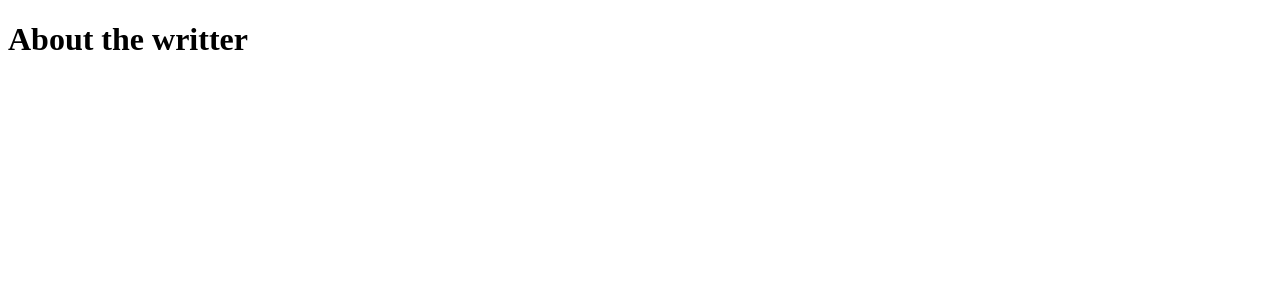
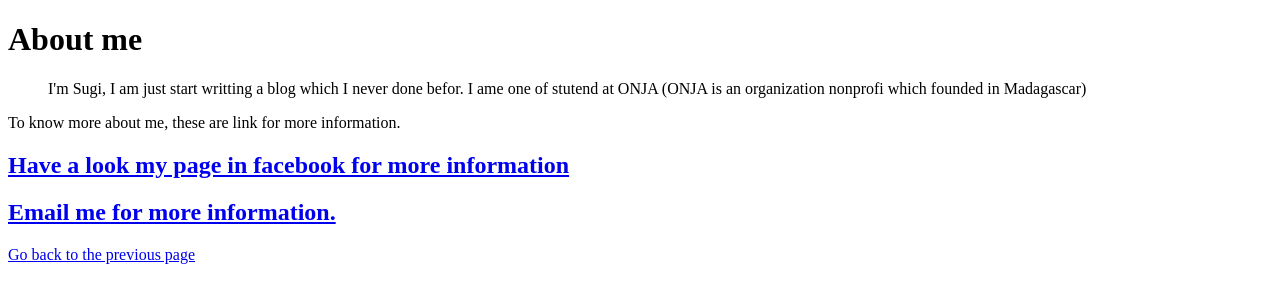
Before and after one commit to vahona/Blog, a plain HTML site: page about.html in a window 1280 px wide. Drawn offline with Linux system fonts and the light colour scheme.

Commit message:
added secondeblog-20-02-22.html

```diff
--- a/about.html
+++ b/about.html
@@ -2,14 +2,37 @@
 <html lang="en">
   <head>
     <meta charset="UTF-8">
-    <meta name="viewport">
+    <meta name="viewport" content="width=device-width">
     <title>Life</title>
   </head>
   <body>
     <header>
       <h1>
-        About the writter
+        About me
       </h1>
     </header>
     <main>
+      <blockquote>
+        I'm Sugi, I am just start writting a blog which I never done befor. I ame one of stutend at ONJA (ONJA is an organization nonprofi which founded in Madagascar)
+      </blockquote>
       <p>
+        To know more about me, these are link for more information.
+      </p>
+    </main>
+    <footer>
+      <h2>
+        <a href="https://web.facebook.com/isabell.zafimaro">
+          Have a look my page in facebook for more information
+        </a>
+      </h2>
+      <h2>
+        <a href="mailto:bell.zafimarovololona@gmail.com?subject=html">
+          Email me for more information.
+        </a>
+      </h2>
+        <a href="index.html">
+         Go back to the previous page
+        </a>
+    </footer>
+</body>
+</html>
```
Also changed, not shown: secondeblog-20-02-22.html (+7 -6 lines).
